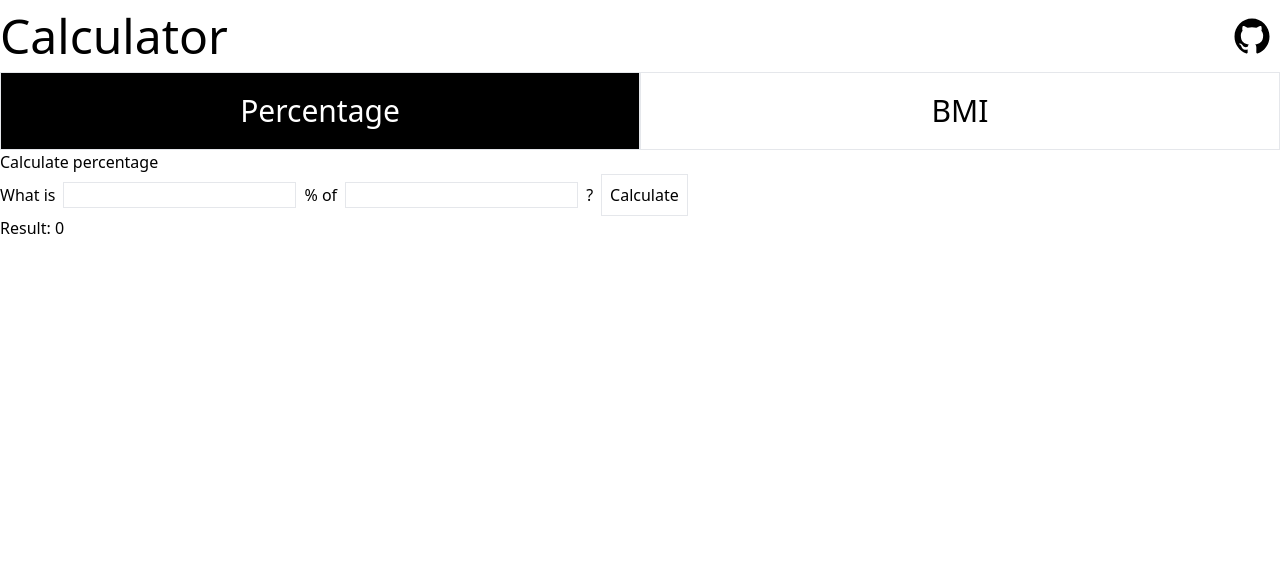
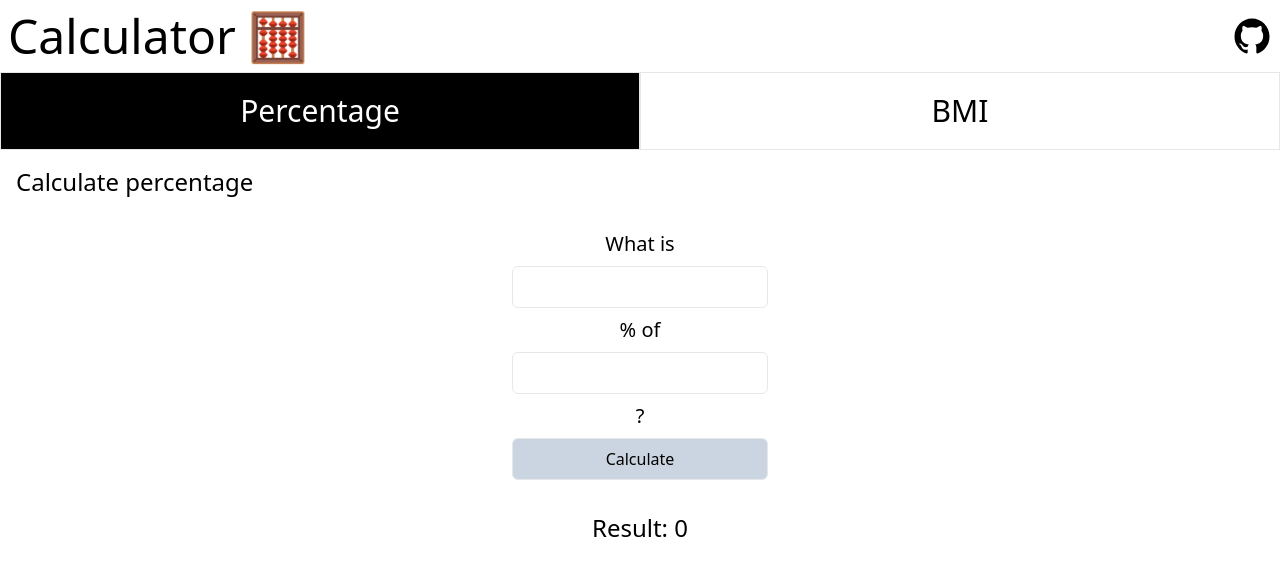
Before and after one commit to Flowball/testning_inlamning, a React (Vite) app: page / in a window 1280 px wide. Both pictures are taken after a click on the element "Percentage". Shown: the top 576 px of the page. Built offline with nearby package versions, Linux system fonts and the light colour scheme.

Commit message:
Fixed some styling

```diff
--- a/src/PickContext.ts
+++ b/src/PickContext.ts
@@ -1,3 +1,5 @@
-import { createContext } from "react";
+import { createContext, Dispatch, SetStateAction } from "react";
 
-export const Context = createContext(["", () => {}]);
+type ContextType = [string, Dispatch<SetStateAction<string>>];
+
+export const Context = createContext<ContextType>(["", () => {}]);
--- a/src/components/BMI.tsx
+++ b/src/components/BMI.tsx
@@ -30,14 +30,14 @@ export default function BMI() {
   };
 
   return (
-    <div data-testid="bmi">
-      <h1>Calculate BMI</h1>
-      <form onSubmit={handleCalc}>
+    <div data-testid="bmi" className="flex flex-col">
+      <h1 className="text-2xl p-4">Calculate BMI</h1>
+      <form onSubmit={handleCalc} className="flex flex-col  p-4 md:self-center gap-4">
         <div>
           <p>Length (CM)</p>
           <input
             type="number"
-            className="border"
+            className="border p-2 rounded-md w-full md:w-64 md:self-center"
             onChange={(e) => setLength(Number(e.target.value))}
             data-testid="bmi-length"
           />
@@ -46,19 +46,24 @@ export default function BMI() {
           <p>Weight (KG)</p>
           <input
             type="number"
-            className="border"
+            className="border p-2 rounded-md w-full md:w-64 md:self-center"
             onChange={(e) => setWeight(Number(e.target.value))}
             data-testid="bmi-weight"
           />
         </div>
-        <button type="submit" className="border p-2" data-testid="bmi-submit">
+        <button
+          type="submit"
+          className="border p-2 hover:bg-black hover:text-white transition-all bg-slate-300 rounded-md md:w-64 md:self-center"
+          data-testid="bmi-submit"
+          disabled={weight < 1 && length < 1}
+        >
           Calculate
         </button>
       </form>
       {result === 0 ? null : (
-        <div>
+        <div className="flex flex-col p-4 self-center text-2xl">
           <h1 data-testid="bmi-result">BMI Calculated: {result}</h1>
-          <p>{handleResponse()}</p>
+          <p className="text-center">{handleResponse()}</p>
         </div>
       )}
       <OldResults oldResults={oldResults} />
--- a/src/components/Header.tsx
+++ b/src/components/Header.tsx
@@ -3,7 +3,7 @@ import GitHubLogo from "./GitHubLogo";
 export default function Header() {
   return (
     <header className="flex items-center justify-between">
-      <h1 className="text-5xl py-3">Calculator</h1>
+      <h1 className="md:text-5xl text-3xl py-3 px-2">Calculator 🧮</h1>
       <GitHubLogo />
     </header>
   );
--- a/src/components/OldResults.tsx
+++ b/src/components/OldResults.tsx
@@ -4,7 +4,7 @@ interface Props {
 
 export default function OldResults({ oldResults }: Props) {
   return (
-    <div>
+    <div className="flex flex-col p-4 md:self-center text-lg">
       <h2>Old Calculations:</h2>
       <ul data-testid="bmi-oldCalc">
         {oldResults.map((calc, index) => (
--- a/src/components/Percentage.tsx
+++ b/src/components/Percentage.tsx
@@ -5,51 +5,56 @@ export default function Percentage() {
   const [amount, setAmount] = useState(0);
   const [result, setResult] = useState(0);
 
-  const handlePercentage = (e) => {
-    setPercentage(e.target.value);
+  const handlePercentage = (e: React.ChangeEvent<HTMLInputElement>) => {
+    const value = parseFloat(e.target.value);
+    setPercentage(value);
   };
-  const handleAmount = (e) => {
-    setAmount(e.target.value);
+  const handleAmount = (e: React.ChangeEvent<HTMLInputElement>) => {
+    const value = parseFloat(e.target.value); // Convert the string to a number
+    setAmount(value);
   };
 
-  const handleCalc = (e) => {
+  const handleCalc = (e: React.MouseEvent<HTMLButtonElement>) => {
     e.preventDefault();
-    const calcResult = (Number(amount) * Number(percentage)) / 100;
+    const calcResult = (amount * percentage) / 100;
     setResult(calcResult);
   };
+  // olik submit-metod, för tester går igenom fastän submit teknik
   return (
-    <div data-testid="percentage">
-      <h1>Calculate percentage</h1>
-      <form className="flex  gap-2 items-center">
-        <p>What is</p>
+    <div data-testid="percentage" className="flex flex-col">
+      <h1 className="text-2xl p-4">Calculate percentage</h1>
+      <form className="flex flex-col gap-2 p-4 self-center w-full ">
+        <p className="md:self-center text-xl">What is</p>
         <input
           type="number"
-          className="border"
+          className="border p-2 rounded-md w-full md:w-64 md:self-center"
           onChange={(e) => {
             handlePercentage(e);
           }}
           data-testid="percentage-percentage"
         />
-        <p>% of</p>
+        <p className="md:md:self-center text-xl">% of</p>
 
         <input
           type="number"
-          className="border"
+          className="border p-2 rounded-md w-full md:w-64 md:self-center"
           onChange={(e) => {
             handleAmount(e);
           }}
           data-testid="percentage-amount"
         />
-        <p>?</p>
+        <p className="md:self-center text-xl">?</p>
         <button
-          className="border p-2 hover:bg-black hover:text-white transition-all"
+          className="border p-2 hover:bg-black hover:text-white transition-all bg-slate-300 rounded-md md:w-64 md:self-center"
           onClick={(e) => handleCalc(e)}
           data-testid="percentage-submit"
         >
           Calculate
         </button>
       </form>
-      <h2 data-testid="percentage-result">Result: {result}</h2>
+      <h2 data-testid="percentage-result" className="md:self-center text-2xl p-4">
+        Result: {result}
+      </h2>
     </div>
   );
 }
```
Also changed, not shown: 1 other file (tests, documents, lock files or other folders).
